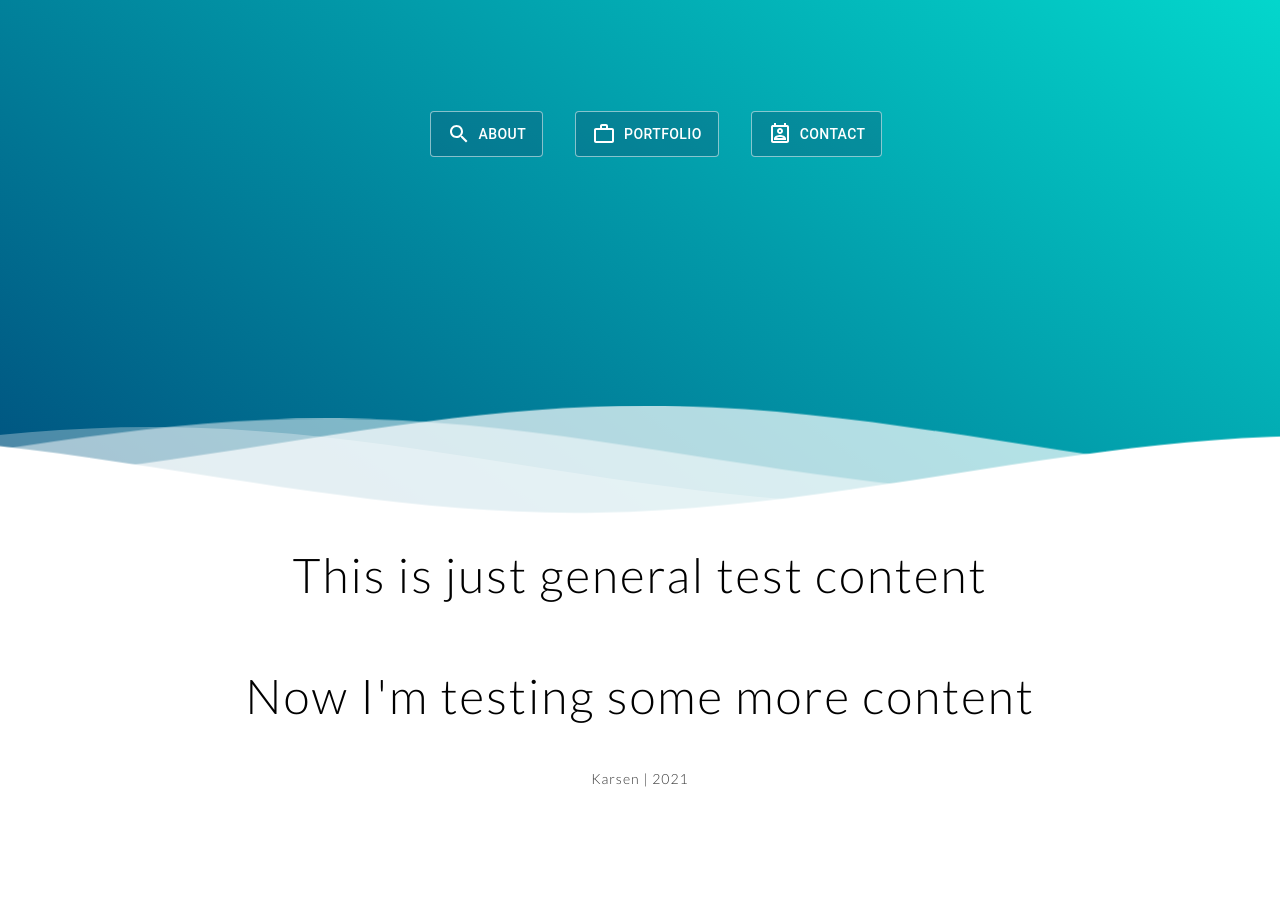
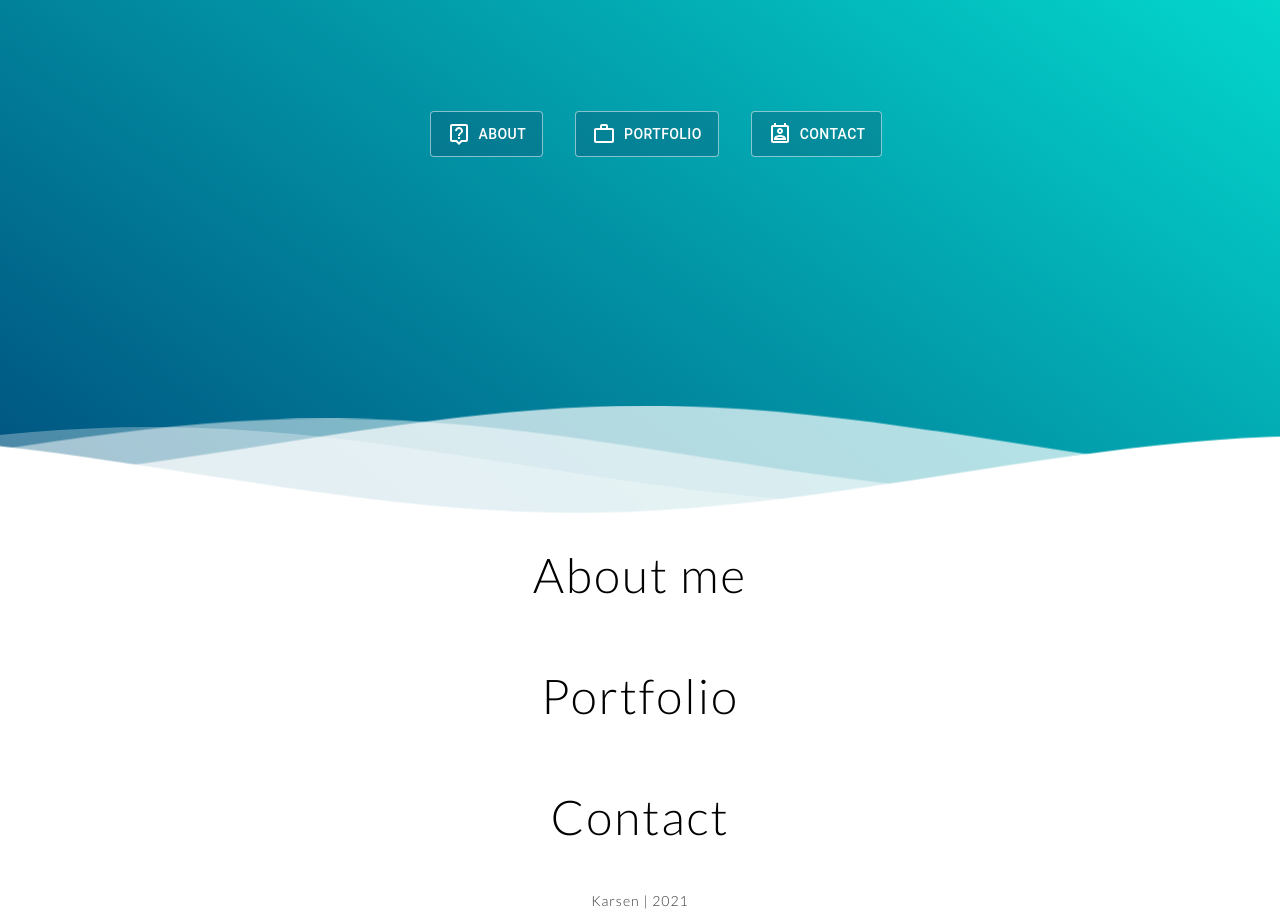
Before and after one commit to Karsenh/Personal-Website-2.0, a React (Create React App) app: page / in a window 1280 px wide. Shown: the part 249-1172 px from the top of the page. Before the commit the page ends 1050 px from the top, so only its background shows below. Built offline with nearby package versions, Linux system fonts and the light colour scheme.

Commit message:
Outlined content sections

```diff
--- a/src/App.js
+++ b/src/App.js
@@ -5,8 +5,9 @@ function App() {
   return (
     <div className="App">
       <Landing>
-        <h1>This is just general test content</h1>
-        <h1>Now I'm testing some more content</h1>
+        <h1>About me</h1>
+        <h1>Portfolio</h1>
+        <h1>Contact</h1>
       </Landing>
     </div>
   );
--- a/src/components/Landing.js
+++ b/src/components/Landing.js
@@ -1,6 +1,6 @@
 import React from 'react'
 import Button from '@material-ui/core/Button'
-import SearchOutlinedIcon from '@material-ui/icons/SearchOutlined';
+import LiveHelpOutlinedIcon from '@material-ui/icons/LiveHelpOutlined';
 import WorkOutlineOutlinedIcon from '@material-ui/icons/WorkOutlineOutlined';
 import PermContactCalendarOutlinedIcon from '@material-ui/icons/PermContactCalendarOutlined';
 
@@ -25,7 +25,7 @@ c-22.4,3-38.4,9.2-47.8,18.3c-11.2,10.9-13.6,26.7-16.3,45c-3.1,20.8-6.6,44.4-25.3
 </svg>
 <h1>Hi, I'm <strong>Karsen</strong>. 👋🏼</h1>
 </div>
-<Button className='custom-btn' variant='outlined' color='primary'><SearchOutlinedIcon/><span style={{marginLeft: '0.5rem'}}>About</span></Button>
+<Button className='custom-btn' variant='outlined' color='primary'><LiveHelpOutlinedIcon/><span style={{marginLeft: '0.5rem'}}>About</span></Button>
 <Button className='custom-btn' variant='outlined' color='primary'><WorkOutlineOutlinedIcon/><span style={{marginLeft: '0.5rem'}}>Portfolio</span></Button>
 <Button className='custom-btn' variant='outlined' color='primary'><PermContactCalendarOutlinedIcon /><span style={{marginLeft: '0.5rem'}}>Contact</span></Button>
 
--- a/src/index.css
+++ b/src/index.css
@@ -29,7 +29,7 @@ p {
 .custom-btn:hover {
     background-color: rgba(4, 238, 218, 0.63) !important;
     color: rgba(16, 70, 102, 0.753) !important;
-    border-color: rgba(16, 70, 102, 0.753) !important;
+    border-color: rgba(16, 70, 102, 0.603) !important;
     font-weight: 600;
 }
 
```
